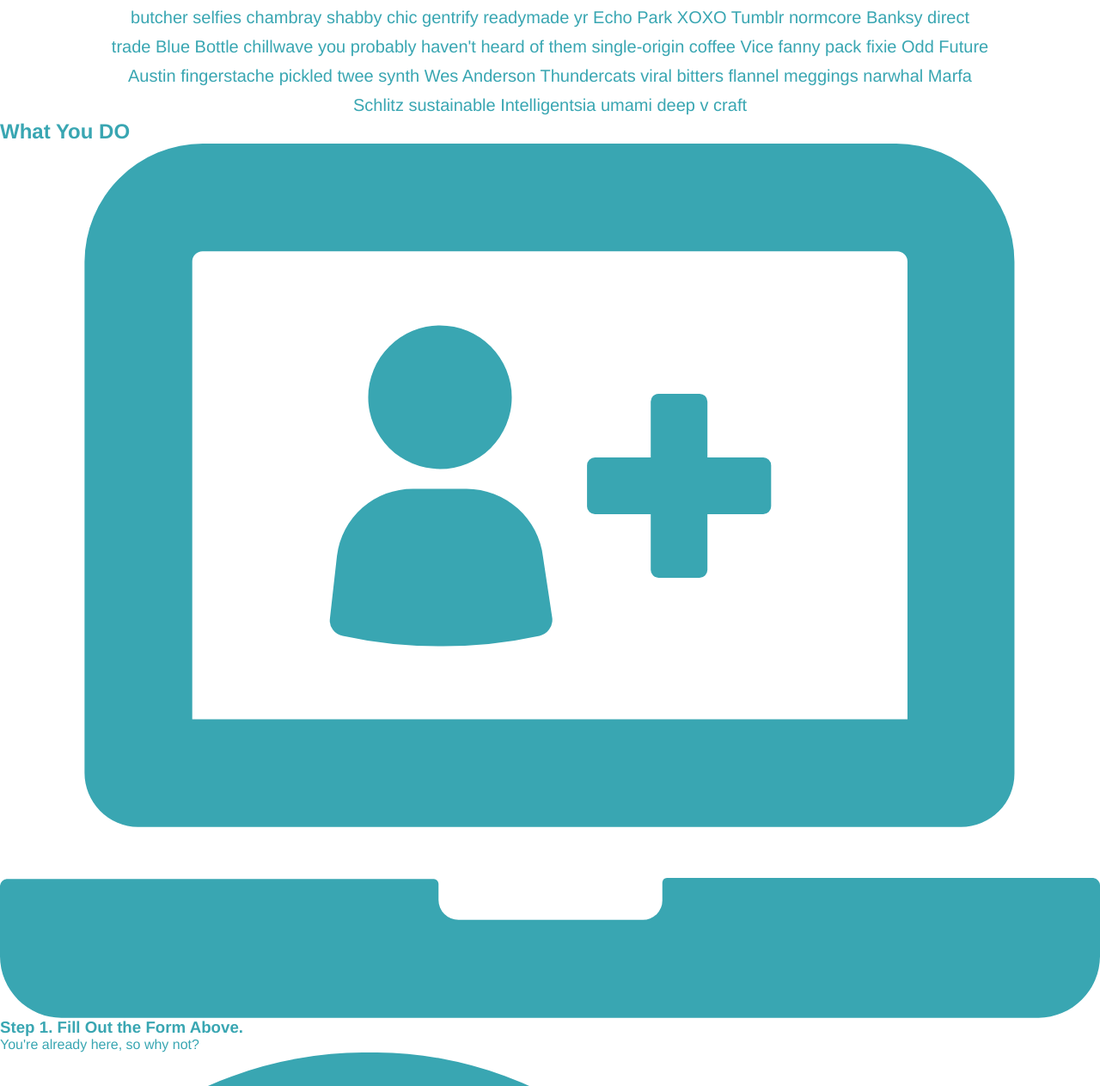
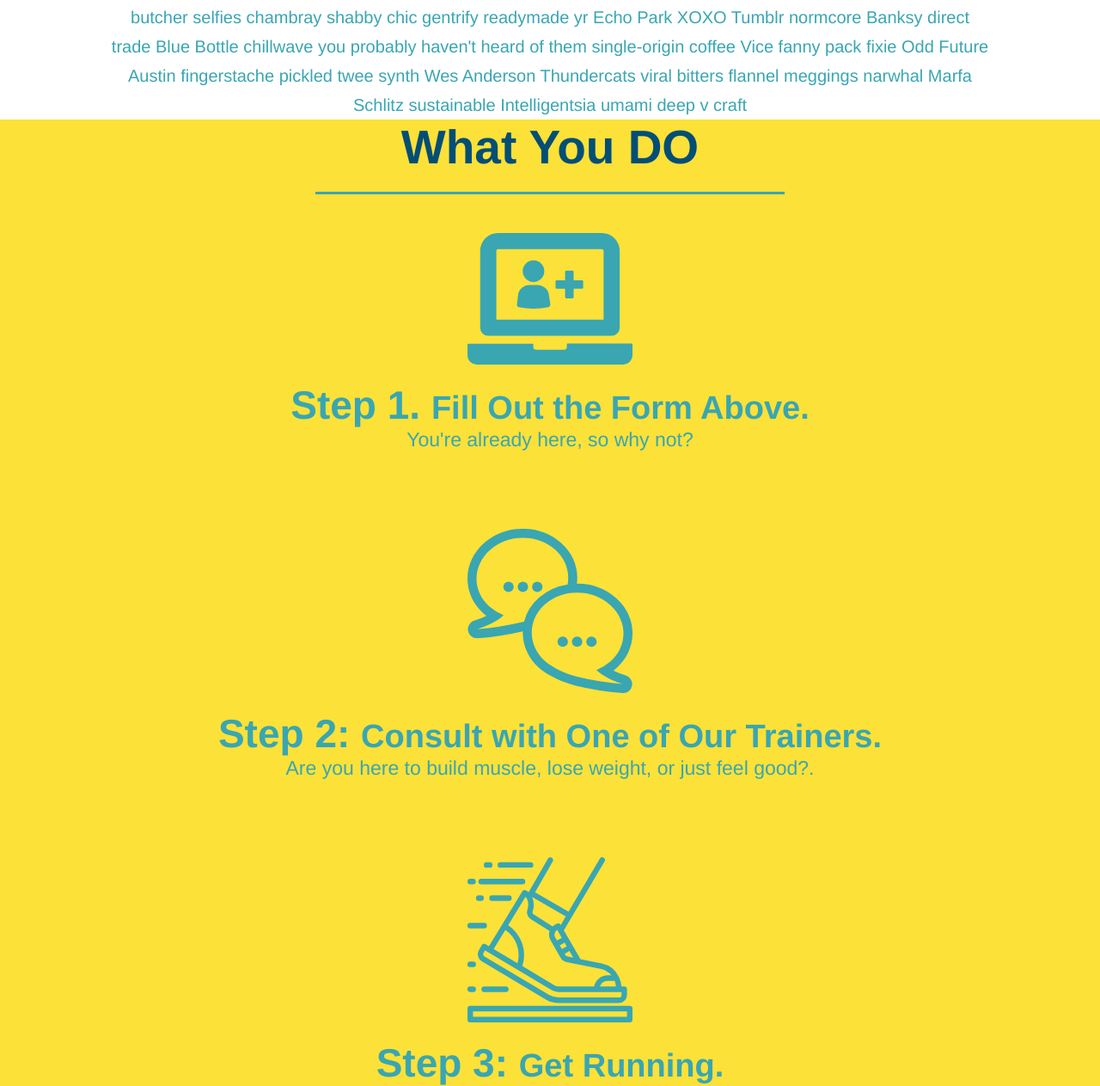
Before and after one commit to MutasimFarah/run-buddy, a plain HTML site: page run-buddy/index.html in a window 1280 px wide. Shown: the part 801-2064 px from the top of the page at 86% size. Drawn offline with Linux system fonts and the light colour scheme.

Commit message:
style what you do section 1.4.6

```diff
--- a/run-buddy/assets/css/style.css
+++ b/run-buddy/assets/css/style.css
@@ -128,17 +128,6 @@ footer a {
   text-align: center;
 }
 
-.intro h2 {
-  font-size: 55px;
-  color:#024e76;
-  margin-bottom: 35px;
-  padding: 0 100px 20px 100px;
-  border-bottom: 3px solid;
-  border-color: #fce138;
-  /* add this alongside your other declaration */
-  display: inline-block;
-}
-
 .intro p {
   line-height: 1.7;
   color:#39a6b2;
@@ -147,3 +136,52 @@ footer a {
   /* add this alongside your other declaration */
   margin: 0 auto;
 }
+/*What we do style ends */
+
+/*What you do style starts here */
+
+.steps {
+  text-align: center;
+  background: #fce138;
+}
+
+.section-title {
+  font-size: 55px;
+  color:#024e76;
+  margin-bottom: 35px;
+  padding: 0 100px 20px 100px;
+  display: inline-block;
+  border-bottom: 3px solid;
+}
+
+.primary-border {
+  border-color: #fce138;
+}
+
+.secondary-border {
+  border-color: #39a6b2;
+}
+
+.steps div {
+  margin-bottom: 80px;
+}
+
+.steps img {
+  width: 15%;
+  margin: 10px 0;
+}
+
+.steps h3 {
+  color:#39a6b2;
+  font-size: 46px;
+  margin-top: 10px;
+}
+
+.steps p {
+  color:#39a6b2;
+  font-size: 23px;
+}
+
+.steps span {
+  font-size: 38px;
+}
--- a/run-buddy/index.html
+++ b/run-buddy/index.html
@@ -69,33 +69,33 @@
 
     <!-- "what we do" section -->
     <section id="what-we-do" class="intro">
-        <h2>What We Do</h2>
+        <h2 class="section-title primary-border">What We Do</h2>
         <p>
             butcher selfies chambray shabby chic gentrify readymade yr Echo Park XOXO Tumblr normcore Banksy direct trade Blue Bottle chillwave you probably haven't heard of them single-origin coffee Vice fanny pack fixie Odd Future Austin fingerstache pickled twee synth Wes Anderson Thundercats viral bitters flannel meggings narwhal Marfa Schlitz sustainable Intelligentsia umami deep v craft
         </p>
     </section>
 
     <!-- "what you do" section -->
-    <section id="what-you-do">
-        <h2>What You DO</h2>
+    <section id="what-you-do" class="steps">
+        <h2 class="section-title secondary-border">What You DO</h2>
         <div>
             <!--insert this img element -->
             <img src="./assets/images/step-1.svg" alt="" />
-            <h3>Step 1. Fill Out the Form Above.</h3>
+            <h3>Step 1. <span>Fill Out the Form Above.</span></h3>
             <p>You're already here, so why not?</p>
         </div>
 
         <div>
             <!--insert this img element-->
             <img src="./assets/images/step-2.svg" alt="" />
-            <h3>Step 2: Consult with One of Our Trainers.</h3>
+            <h3>Step 2: <span>Consult with One of Our Trainers.</span></h3>
             <p>Are you here to build muscle, lose weight, or just feel good?.</p>
         </div>
 
         <div>
             <!--insert this img element-->
             <img src="./assets/images/step-3.svg" alt="" />
-            <h3>Step 3: Get Running.</h3>
+            <h3>Step 3: <span>Get Running.</span></h3>
             <p>Hit the ground running (literally) once your trainer lays out your plan.</p>
         </div>
 
```
